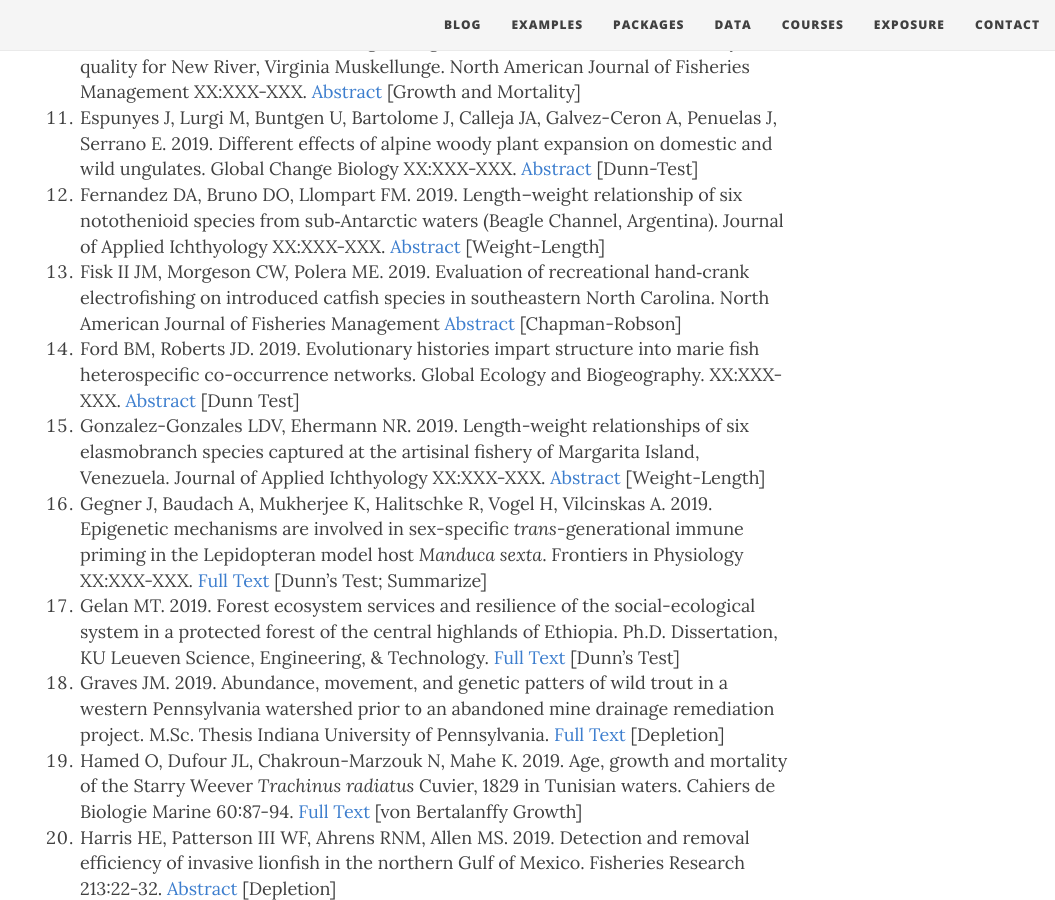
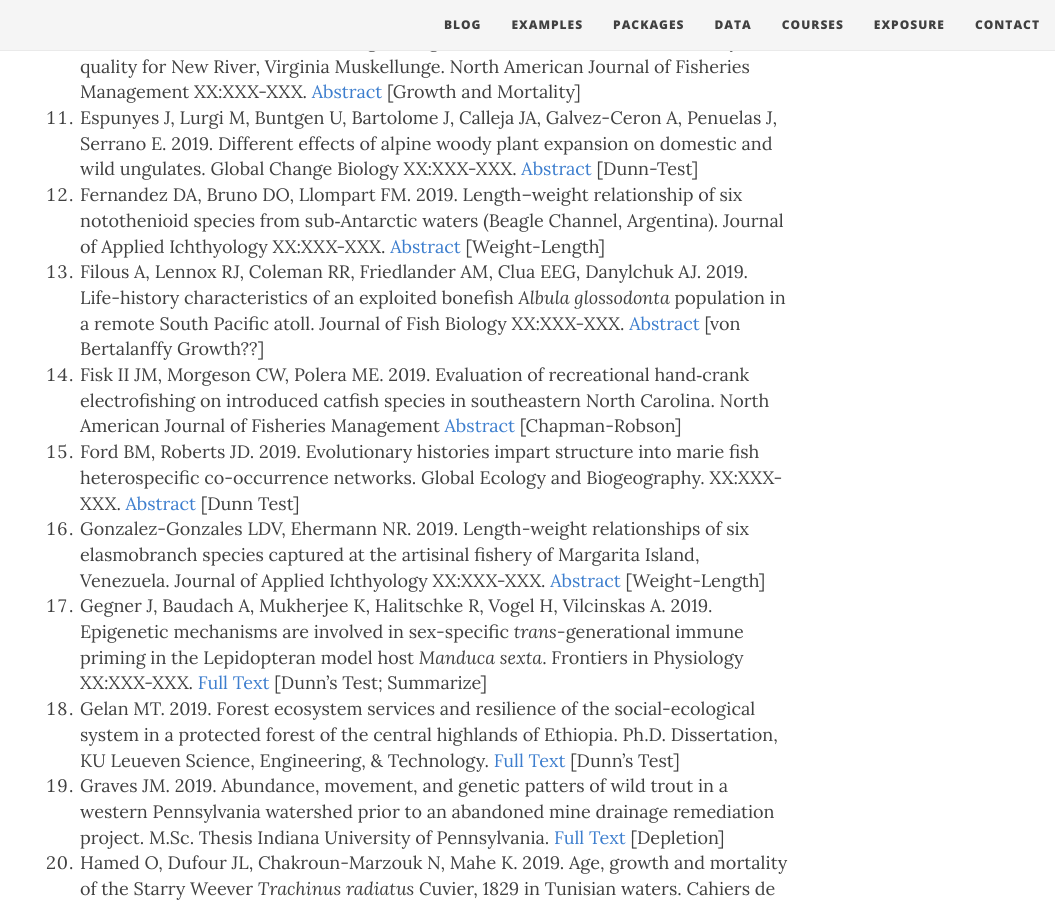
Before and after one commit to droglenc/fishR, a Jekyll site: the page built from exposure/exposure-citations19.md, in a window 1280 px wide and 900 px high, scrolled down 1244 px. Shown: the whole window, without its empty margins (225-1280 px from the left). Built offline with Jekyll 4.4.1, drawn with Linux system fonts in a browser that asks for light colours; nearby versions of some CDN libraries; some of the changed lines change nothing that is shown.

Commit message:
Update exposure-citations19.md

```diff
--- a/exposure/exposure-citations19.md
+++ b/exposure/exposure-citations19.md
@@ -5,7 +5,7 @@ subtitle: fishR and FSA is Being Used!!
 css: "/css/exposure-citation.css"
 ---
 
-The [**IFAR** book](http://derekogle.com/IFAR/), **fishR** website, or the **FSA** package were cited in the following <span id="contact-div">59</span> publications.
+The [**IFAR** book](http://derekogle.com/IFAR/), **fishR** website, or the **FSA** package were cited in the following <span id="contact-div">60</span> publications.
 
 1. Aslan CE, Shiels AB, Haines W, Liang CT. 2019. Non‐native insects dominate daytime pollination in a high‐elevation Hawaiian dryland ecosystem. American Journal of Botany XX:XXX-XXX. [Abstract](https://bsapubs.onlinelibrary.wiley.com/doi/abs/10.1002/ajb2.1233) [???]
 1. Altenritter ME, Walthier BD. 2019. The legacy of hypoxia: tracking carryover effects of low oxygen exposure in a demersal fish using geochemical tracers. Transactions of the American Fisheries Society XX:XXX-XXX. [Abstract](https://afspubs.onlinelibrary.wiley.com/doi/abs/10.1002/tafs.10159) [von Bertalanffy Growth]
@@ -19,6 +19,7 @@ The [**IFAR** book](http://derekogle.com/IFAR/), **fishR** website, or the **FSA
 1. Doss SS, Murphy BR, Castello L, Williams JA, Copeland J, DiCenzo VJ. 2019. Field evaluation and simulation modeling of length limits and their effects on fishery quality for New River, Virginia Muskellunge. North American Journal of Fisheries Management XX:XXX-XXX. [Abstract](https://afspubs.onlinelibrary.wiley.com/doi/abs/10.1002/nafm.10251) [Growth and Mortality]
 1. Espunyes J, Lurgi M, Buntgen U, Bartolome J, Calleja JA, Galvez-Ceron A, Penuelas J, Serrano E. 2019. Different effects of alpine woody plant expansion on domestic and wild ungulates. Global Change Biology XX:XXX-XXX. [Abstract](https://onlinelibrary.wiley.com/doi/abs/10.1111/gcb.14587) [Dunn-Test]
 1. Fernandez DA, Bruno DO, Llompart FM. 2019. Length–weight relationship of six notothenioid species from sub‐Antarctic waters (Beagle Channel, Argentina). Journal of Applied Ichthyology XX:XXX-XXX. [Abstract](https://onlinelibrary.wiley.com/doi/abs/10.1111/jai.13833) [Weight-Length]
+1. Filous A, Lennox RJ, Coleman RR, Friedlander AM, Clua EEG, Danylchuk AJ. 2019. Life-history characteristics of an exploited bonefish *Albula glossodonta* population in a remote South Pacific atoll. Journal of Fish Biology XX:XXX-XXX. [Abstract](https://onlinelibrary.wiley.com/doi/abs/10.1111/jfb.14057) [von Bertalanffy Growth??]
 1. Fisk II JM, Morgeson CW, Polera ME. 2019. Evaluation of recreational hand‐crank electrofishing on introduced catfish species in southeastern North Carolina. North American Journal of Fisheries Management [Abstract](https://afspubs.onlinelibrary.wiley.com/doi/abs/10.1002/nafm.10255) [Chapman-Robson]
 1. Ford BM, Roberts JD. 2019. Evolutionary histories impart structure into marie fish heterospecific co-occurrence networks. Global Ecology and Biogeography. XX:XXX-XXX. [Abstract](https://onlinelibrary.wiley.com/doi/abs/10.1111/geb.12934) [Dunn Test]
 1. Gonzalez-Gonzales LDV, Ehermann NR. 2019. Length-weight relationships of six elasmobranch species captured at the artisinal fishery of Margarita Island, Venezuela. Journal of Applied Ichthyology XX:XXX-XXX. [Abstract](https://onlinelibrary.wiley.com/doi/abs/10.1111/jai.13832) [Weight-Length]
```
